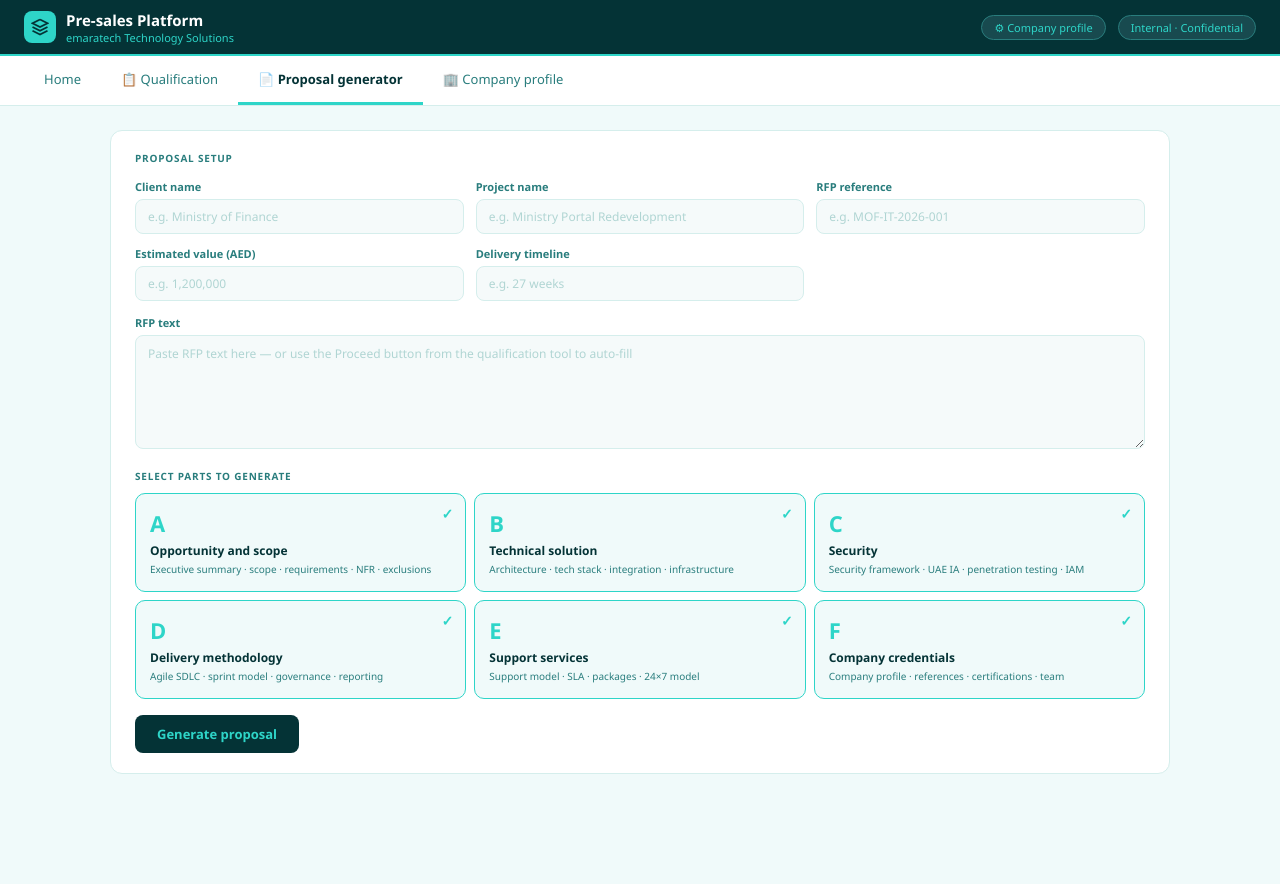
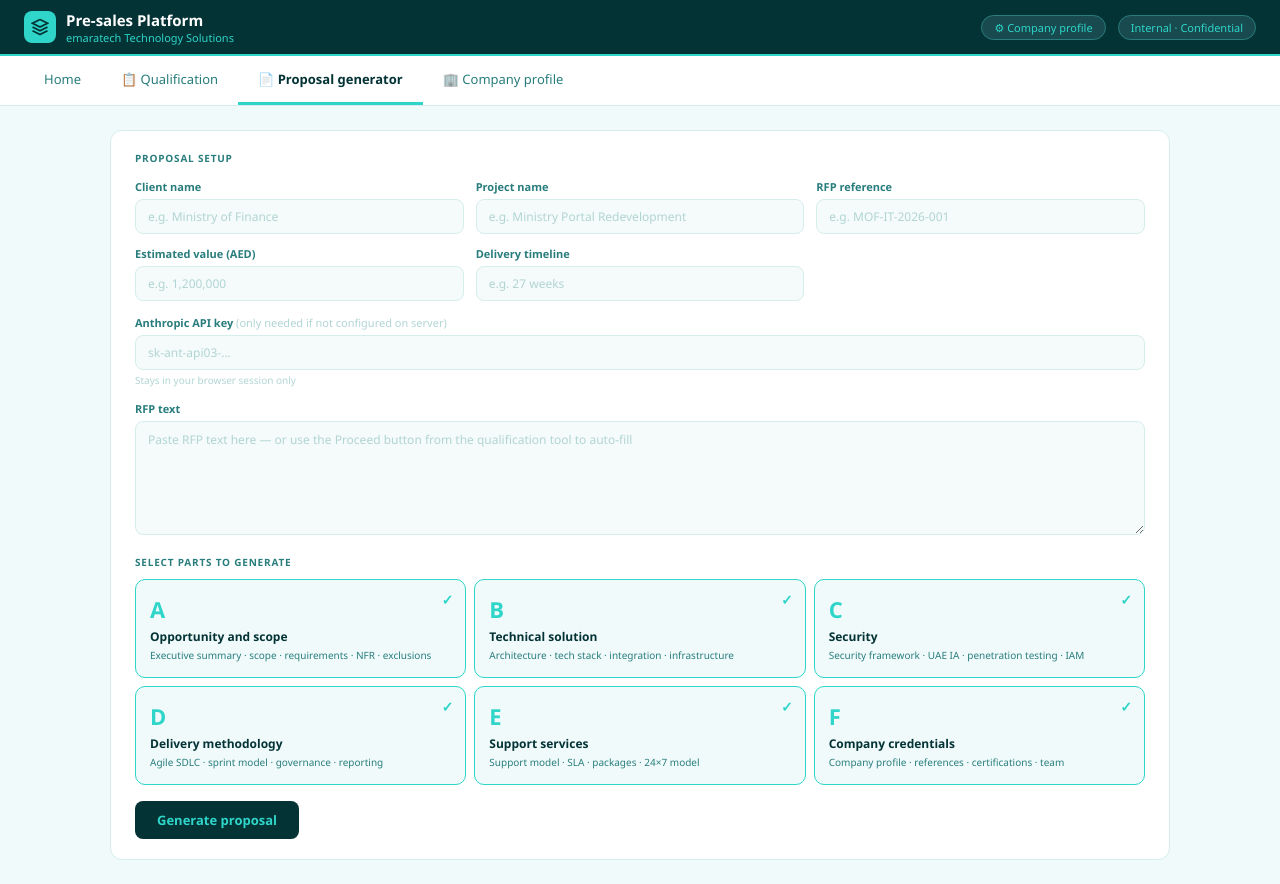
Before and after one commit to nassifnoelle-ui/Presales-2, a Next.js app: page /proposal in a window 1280 px wide. Before the commit the page ends 800 px from the top, so only its background shows below. Built offline with nearby package versions, Linux system fonts and the light colour scheme.

Commit message:
Add files via upload

```diff
--- a/app/api/analyse/route.ts
+++ b/app/api/analyse/route.ts
@@ -3,10 +3,10 @@ import { NextRequest, NextResponse } from 'next/server'
 export async function POST(req: NextRequest) {
   try {
     const body = await req.json()
-    const { rfp_text, client, ref, sector, estimated_value } = body
-    const apiKey = process.env.ANTHROPIC_API_KEY || ''
+    const { rfp_text, client, ref, sector, estimated_value, api_key } = body
+    const apiKey = process.env.ANTHROPIC_API_KEY || api_key || ''
 
-    if (!apiKey) return NextResponse.json({ error: 'API key not configured on server.' }, { status: 500 })
+    if (!apiKey) return NextResponse.json({ error: 'No API key. Add ANTHROPIC_API_KEY in Vercel or enter it on screen.' }, { status: 500 })
     if (!rfp_text || rfp_text.trim().length < 50) return NextResponse.json({ error: 'RFP text too short.' }, { status: 400 })
 
     const safe = rfp_text.replace(/[\\"]/g, ' ').replace(/[\u0000-\u001F]/g, ' ').slice(0, 3000)
--- a/app/api/generate-section/route.ts
+++ b/app/api/generate-section/route.ts
@@ -38,10 +38,10 @@ Return ONLY JSON:
 export async function POST(req: NextRequest) {
   try {
     const body = await req.json()
-    const { part, client, project, ref, value, timeline, rfp } = body
-    const apiKey = process.env.ANTHROPIC_API_KEY || ''
+    const { part, client, project, ref, value, timeline, rfp, api_key } = body
+    const apiKey = process.env.ANTHROPIC_API_KEY || api_key || ''
 
-    if (!apiKey) return NextResponse.json({ error: 'API key not configured.' }, { status: 500 })
+    if (!apiKey) return NextResponse.json({ error: 'No API key. Add ANTHROPIC_API_KEY in Vercel or enter it on screen.' }, { status: 500 })
     if (!PROMPTS[part]) return NextResponse.json({ error: 'Unknown part: ' + part }, { status: 400 })
 
     const ctx = {
--- a/app/proposal/page.tsx
+++ b/app/proposal/page.tsx
@@ -38,6 +38,7 @@ function ProposalContent() {
   const [step, setStep] = useState<'setup' | 'generating' | 'editor'>('setup')
   const [error, setError] = useState('')
   const [expandedPanels, setExpandedPanels] = useState<Set<string>>(new Set(['A']))
+  const [apiKey, setApiKey] = useState(searchParams.get('api_key') || '')
   const [exporting, setExporting] = useState(false)
 
   function togglePart(id: string) {
@@ -75,7 +76,7 @@ function ProposalContent() {
         const res = await fetch('/api/generate-section', {
           method: 'POST',
           headers: { 'Content-Type': 'application/json' },
-          body: JSON.stringify({ part, client, project, ref, value, timeline, rfp }),
+          body: JSON.stringify({ part, client, project, ref, value, timeline, rfp, api_key: apiKey }),
         })
         const data = await res.json()
         if (!res.ok) throw new Error(data.error)
@@ -161,6 +162,11 @@ function ProposalContent() {
             <div className="g3" style={{ marginBottom: 14 }}>
               <div><label className="f-label">Estimated value (AED)</label><input type="text" value={value} onChange={e => setValue(e.target.value)} placeholder="e.g. 1,200,000" /></div>
               <div><label className="f-label">Delivery timeline</label><input type="text" value={timeline} onChange={e => setTimeline(e.target.value)} placeholder="e.g. 27 weeks" /></div>
+            </div>
+            <div style={{ marginBottom: 14 }}>
+              <label className="f-label">Anthropic API key <span style={{color:'var(--grayB)',fontWeight:400}}>(only needed if not configured on server)</span></label>
+              <input type="password" value={apiKey} onChange={e => setApiKey(e.target.value)} placeholder="sk-ant-api03-..." />
+              <div className="f-hint">Stays in your browser session only</div>
             </div>
             <div style={{ marginBottom: 16 }}>
               <label className="f-label">RFP text</label>
--- a/package.json
+++ b/package.json
@@ -8,7 +8,7 @@
     "start": "next start"
   },
   "dependencies": {
-    "next": "15.3.6",
+    "next": "16.0.7",
     "react": "^18.3.1",
     "react-dom": "^18.3.1",
     "@anthropic-ai/sdk": "^0.20.0",
```
Also changed, not shown: app/qualify/page.tsx (+10 -2 lines).
